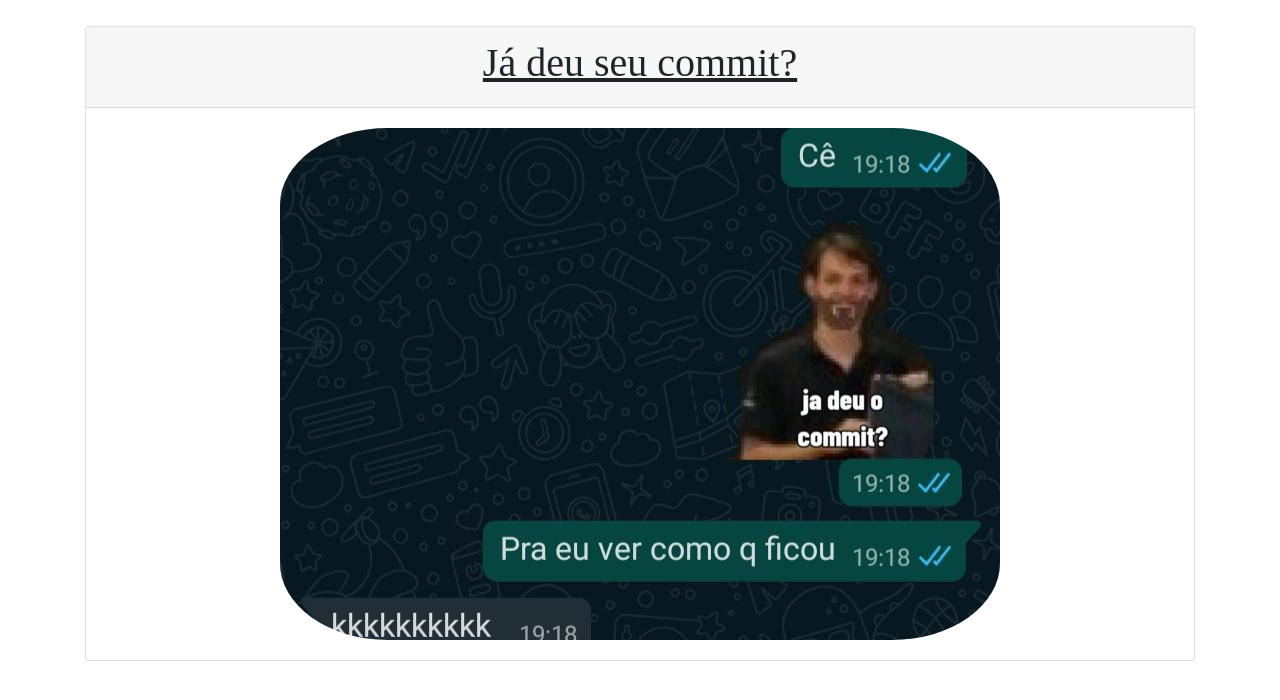
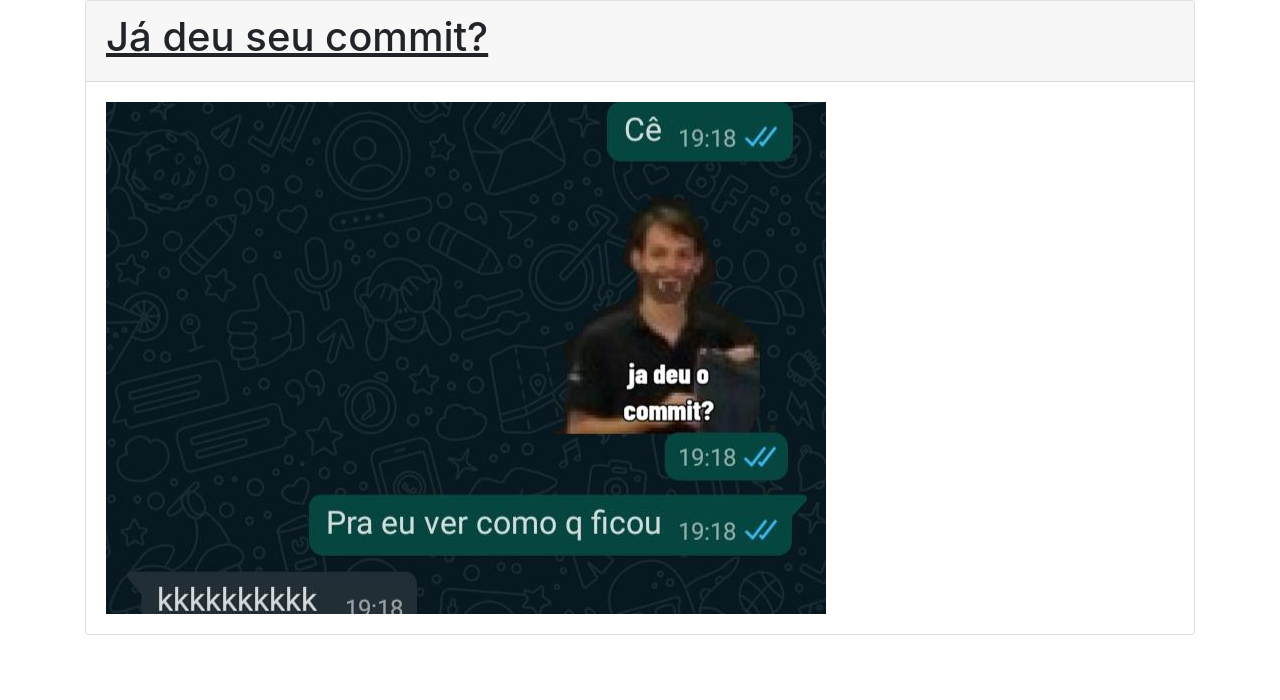
Before and after one commit to FelippeLobo/TreinamentoGit, a plain HTML site: page index.html in a window 1280 px wide. Drawn offline with Linux system fonts and the light colour scheme.

Commit message:
alterando css

```diff
--- a/public/css/styles.css
+++ b/public/css/styles.css
@@ -1,15 +1,4 @@
-.card{
-    margin-top: 26px;
-}
-.h1-titulo{
+1. Bolinho de Miojo
 
-    text-align: center;
-    font-family: 'Times New Roman', Times, serif;
-}
-.div-img-commit{
-    text-align: center;
-
-}
-.img-commit{
-    border-radius: 15%;
-}
+bolinho_miojo_sossolteiros_jpg
+A parte mais deliciosa desse bolinho é que você pode comer 16 unidades assim, sem parar, com uma única receita. E é tudo muito simples. Basta você preparar o miojo, misturar a batata cozida amassada, adicionar salame, parmesão e mussarela, empanar e colocar para fritar.
```
